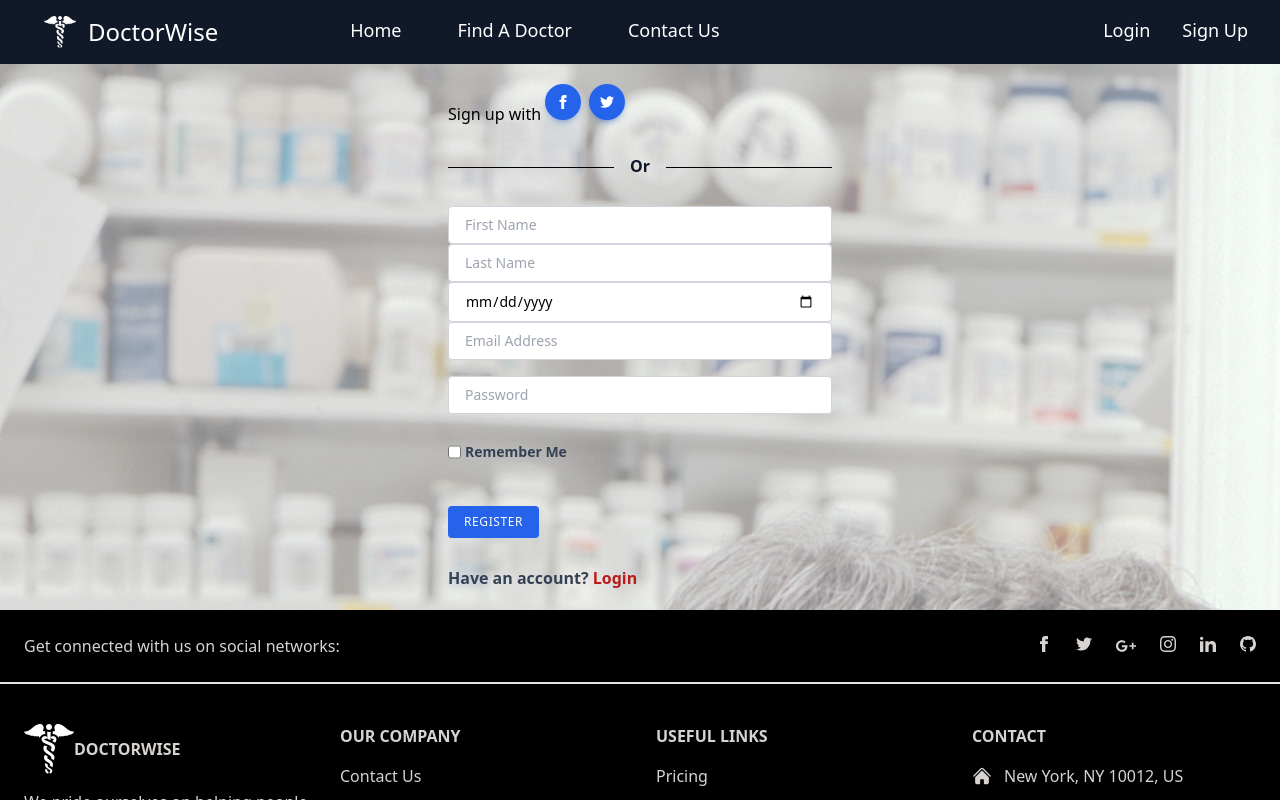
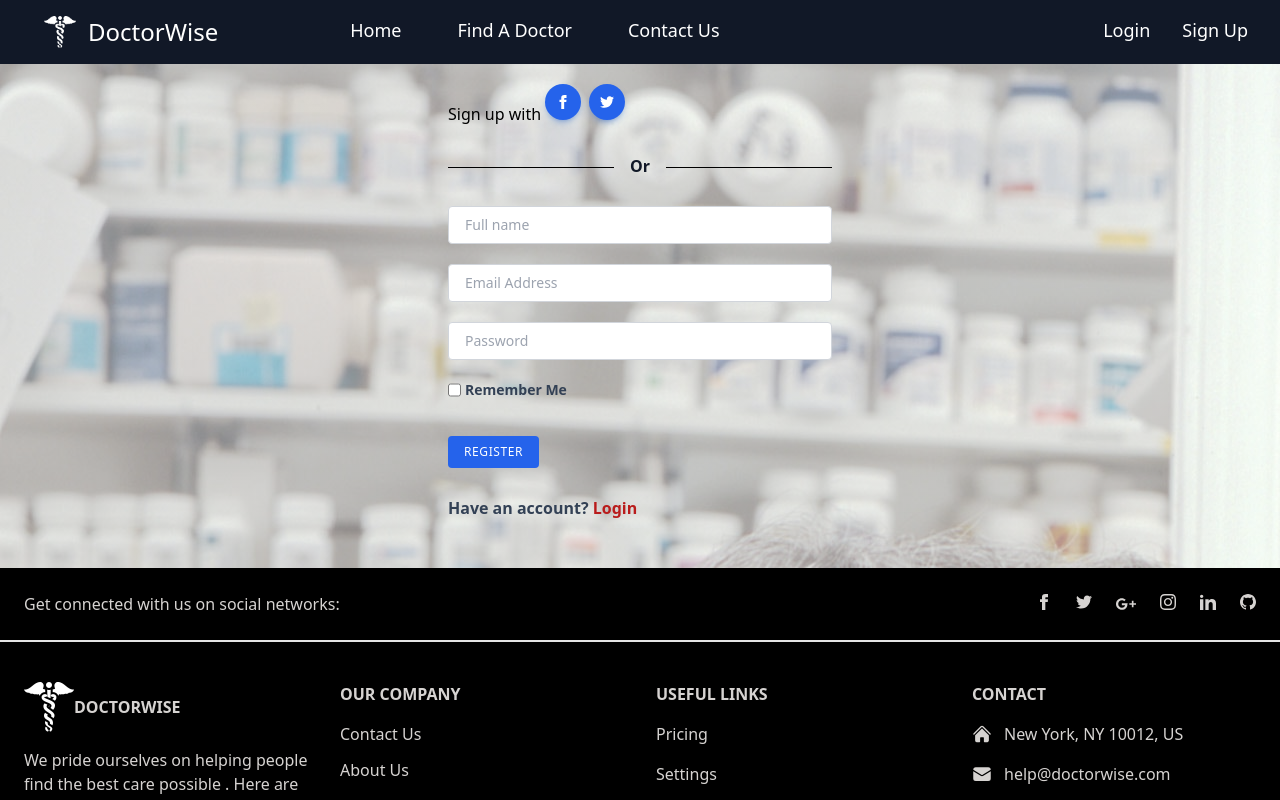
Before and after one commit to Rohit-Dey/DoctorWise-GDSC, a React (Create React App) app: page /register in a window 1280 px wide. Shown: the top 800 px of the page. Built offline with nearby package versions, Linux system fonts and the light colour scheme.

Commit message:
fetch added

```diff
--- a/package.json
+++ b/package.json
@@ -11,6 +11,7 @@
     "react-dom": "^18.2.0",
     "react-router-dom": "^6.10.0",
     "react-scripts": "5.0.1",
+    "react-toastify": "^9.1.2",
     "web-vitals": "^2.1.4"
   },
   "scripts": {
--- a/src/components/login_signup/Login.js
+++ b/src/components/login_signup/Login.js
@@ -1,7 +1,63 @@
-import React from 'react'
+import React,{useState} from 'react'
 import './image.css'
 import { NavLink, useNavigate } from "react-router-dom";
-function login() {
+import { ToastContainer, toast } from 'react-toastify';
+import 'react-toastify/dist/ReactToastify.css';
+function Login() {
+
+  const [logdata, setData] = useState({
+    email:"",
+    password:""
+})
+const adddata=(e)=>{
+  const {name,value}=e.target;
+  setData(()=>{
+      return{
+          ...logdata,
+          [name]:value
+      }
+  })
+}
+const senddata = async (e) => {
+  e.preventDefault();
+
+  const { email, password } = logdata;
+  // console.log(email);
+  try {
+      const res = await fetch("/login", {
+          method: "POST",
+          headers: {
+              "Content-Type": "application/json"
+          },
+          body: JSON.stringify({
+              email, password
+          })
+      });
+
+
+      const data = await res.json();
+      // console.log(data);
+
+      if (res.status === 400 || !data) {
+          console.log("invalid details");
+          toast.error("Invalid Details 👎!", {
+              position: "top-center"
+          });
+      } else {
+          //setAccount(data);
+          setData({ ...logdata, email: "", password: "" })
+          toast.success("Login Successfull", {
+              position: "top-center"
+          });
+          //navigate("/buynow")
+      }
+  } catch (error) {
+      console.log("Login Error" + error.message);
+  }
+};
+
+
+
     return (
       <>
       <div className="bef ">
@@ -43,9 +99,9 @@ function login() {
         <p className="mx-4 mb-0 text-center font-semibold text-gray-900">Or</p>
       </div>
       <form method="POST">
-      <input className="text-sm w-full px-4 py-2 border border-solid border-gray-300 rounded" type="text" placeholder="Email Address" />
-      <input className="text-sm w-full px-4 py-2 border border-solid border-gray-300 rounded mt-4" type="password" placeholder="Password" />
-      </form>
+      <input value={logdata.email} onChange={adddata} name="email" className="text-sm w-full px-4 py-2 border border-solid border-gray-300 rounded" type="text" placeholder="Email Address" />
+      <input value={logdata.password} onChange={adddata} name="password" className="text-sm w-full px-4 py-2 border border-solid border-gray-300 rounded mt-4" type="password" placeholder="Password" />
+
       <div className="mt-4 flex justify-between font-semibold text-sm">
         <label className="flex text-slate-700 hover:text-slate-900 cursor-pointer">
           <input className="mr-1" type="checkbox" />
@@ -54,11 +110,13 @@ function login() {
 
       </div>
       <div className="text-center md:text-left">
-        <button className="mt-4 bg-blue-600 hover:bg-blue-700 px-4 py-2 text-white uppercase rounded text-xs tracking-wider" type="submit">Login</button>
+        <button onClick={senddata} className="mt-4 bg-blue-600 hover:bg-blue-700 px-4 py-2 text-white uppercase rounded text-xs tracking-wider" type="submit">Login</button>
       </div>
+      </form>
       <div className="mt-4 font-semibold  text-slate-700 text-center md:text-left text-md">
         Don't have an account? <NavLink to="/register" className="text-red-700 hover:underline hover:underline-offset-4 " href="#">Sign Up</NavLink>
       </div>
+      <ToastContainer/>
     </div>
   </section>
   </div>
@@ -67,4 +125,4 @@ function login() {
     }
 
 
-export default login
+export default Login
--- a/src/components/login_signup/Register.js
+++ b/src/components/login_signup/Register.js
@@ -1,7 +1,68 @@
-import React from 'react'
+import React,{useState} from 'react'
 import './image.css'
 import { NavLink, useNavigate } from "react-router-dom";
+import { ToastContainer, toast } from 'react-toastify';
+import 'react-toastify/dist/ReactToastify.css';
 function Register() {
+
+  const [udata, setUdata] = useState({
+    name:"",
+    email:"",
+    password:""
+
+})
+const adddata = (e) => {
+  const { name, value } = e.target;
+  // console.log(name,value);
+
+  setUdata(() => {
+      return {
+          ...udata,
+          [name]: value
+      }
+  })
+};
+const senddata = async (e) => {
+  e.preventDefault();
+
+  const { name, email, password} = udata;
+  try {
+      const res = await fetch("/register", {
+          method: "POST",
+          headers: {
+              "Content-Type": "application/json"
+          },
+          body: JSON.stringify({
+              name, email, password
+          })
+      });
+
+      const data = await res.json();
+      // console.log(data);
+
+      if (res.status === 422 || !data) {
+          toast.error("Invalid Details , Try Again", {
+              position: "top-center"
+          });
+      } else {
+          setUdata({
+              ...udata, name: "", email: "",
+               password: ""
+          });
+          toast.success("Registration Successfull", {
+              position: "top-center"
+          });
+      }
+  } catch (error) {
+      console.log("front end error" + error.message);
+  }
+}
+
+
+
+
+
+
 
     return (
         <>
@@ -43,13 +104,16 @@ function Register() {
         <div className="my-5 flex items-center before:mt-0.5 before:flex-1 before:border-t before:border-black after:mt-0.5 after:flex-1 after:border-t after:border-black">
           <p className="mx-4 mb-0 text-center font-semibold text-gray-900">Or</p>
         </div>
-        <form method="POST">
-        <input className="text-sm w-full px-4 py-2 border border-solid border-gray-300 rounded" type="text" placeholder="First Name" />
-        <input className="text-sm w-full px-4 py-2 border border-solid border-gray-300 rounded" type="text" placeholder="Last Name" />
-        <input className="text-sm w-full px-4 py-2 border border-solid border-gray-300 rounded" type="date" placeholder="Date of Birth" />
-        <input className="text-sm w-full px-4 py-2 border border-solid border-gray-300 rounded" type="text" placeholder="Email Address" />
-        <input className="text-sm w-full px-4 py-2 border border-solid border-gray-300 rounded mt-4" type="password" placeholder="Password" />
-        </form>
+        <form className='space-y-5' method="POST">
+        <input onChange={adddata}
+                                value={udata.name} className="text-sm w-full px-4 py-2 border border-solid border-gray-300 rounded" name="name" type="text" placeholder="Full name" />
+
+
+        <input onChange={adddata}
+                                value={udata.email} className="text-sm w-full px-4 py-2 border border-solid border-gray-300 rounded" name="email" type="text" placeholder="Email Address" />
+        <input onChange={adddata}
+                                value={udata.password} className="text-sm w-full px-4 py-2 border border-solid border-gray-300 rounded mt-4" name="password" type="password" placeholder="Password" />
+
         <div className="mt-4 flex justify-between font-semibold text-sm">
           <label className="flex text-slate-700 hover:text-slate-900 cursor-pointer">
             <input className="mr-1" type="checkbox" />
@@ -58,11 +122,13 @@ function Register() {
 
         </div>
         <div className="text-center md:text-left">
-          <button className="mt-4 bg-blue-600 hover:bg-blue-700 px-4 py-2 text-white uppercase rounded text-xs tracking-wider" type="submit">Register</button>
+          <button onClick={senddata} className="mt-4 bg-blue-600 hover:bg-blue-700 px-4 py-2 text-white uppercase rounded text-xs tracking-wider" type="submit">Register</button>
         </div>
+        </form>
         <div className="mt-4 font-semibold  text-slate-700 text-center md:text-left text-md">
           Have an account? <NavLink to="/login" className="text-red-700 hover:underline hover:underline-offset-4 " href="#">Login</NavLink>
         </div>
+        <ToastContainer/>
       </div>
     </section>
     </div>
```
Also changed, not shown: 1 other file (tests, documents, lock files or other folders).
